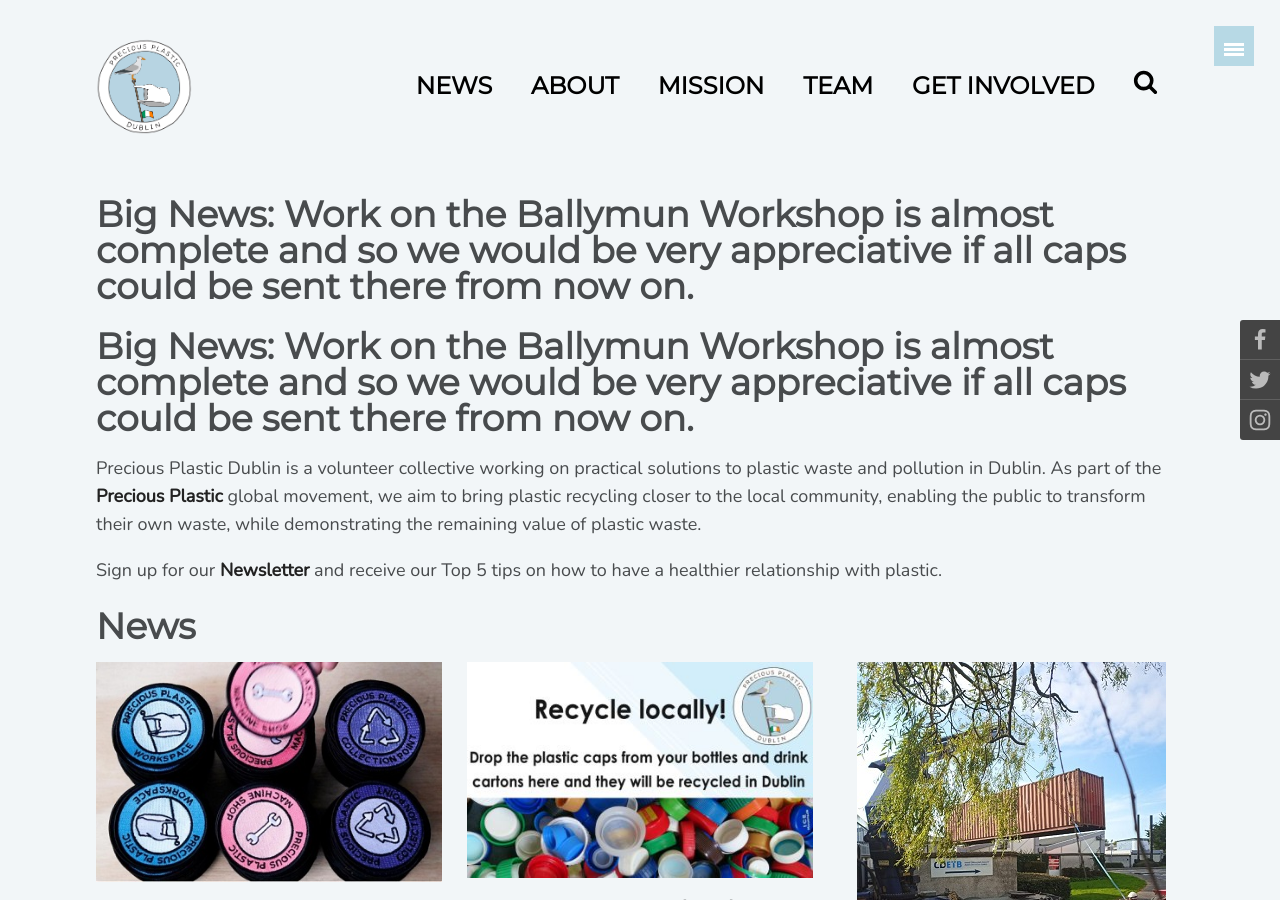
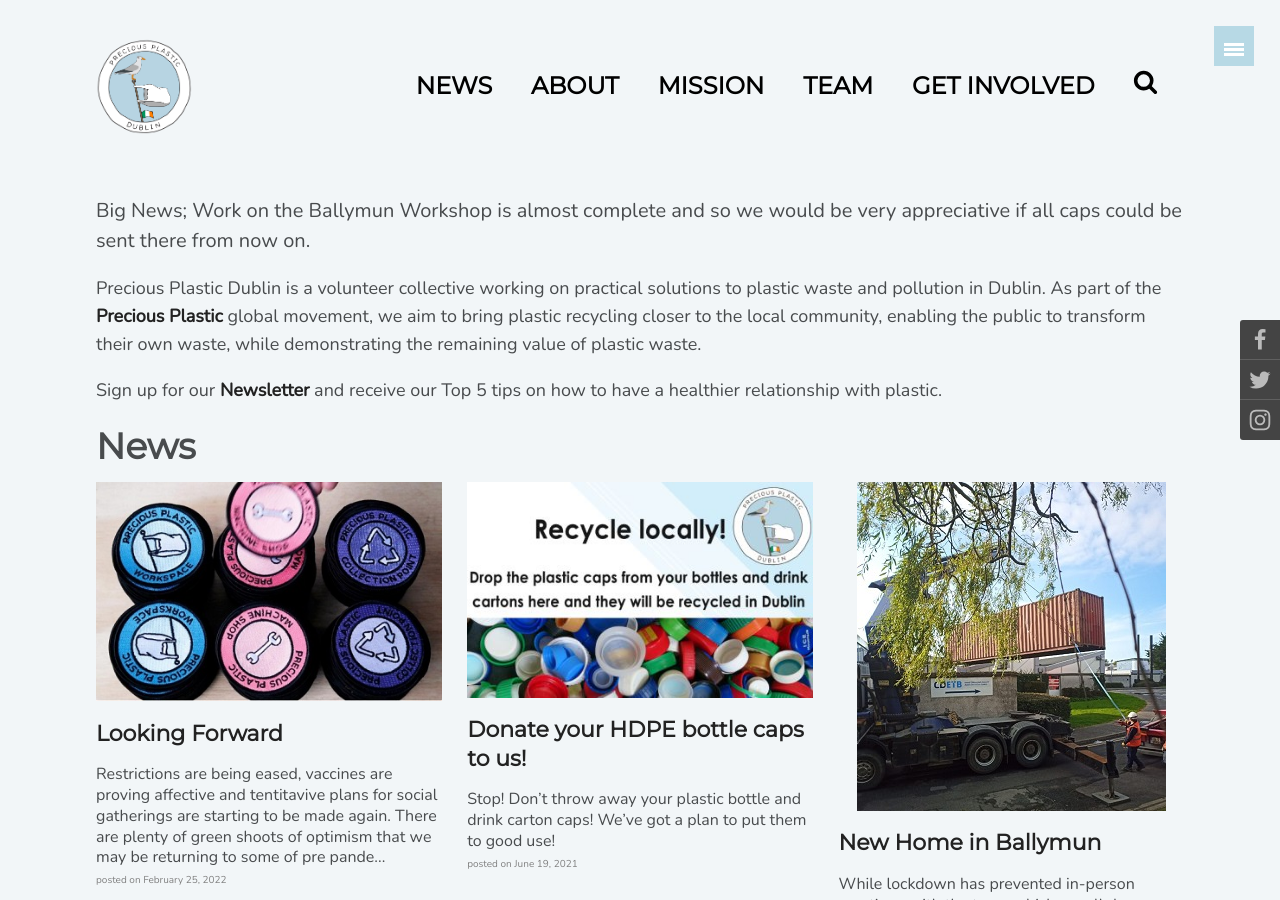
Before and after one commit to preciousplasticdublin/preciousplasticdublin.github.io, a Jekyll site: the page built from index.md, in a window 1280 px wide and 900 px high. Built offline with Jekyll 4.4.1, drawn with Linux system fonts in a browser that asks for light colours; comment, search, counter and statistics services are not loaded; our own code applies the rules of GitHub Pages for plain Markdown files.

Commit message:
Update index.md
Landing Page fix

```diff
--- a/index.md
+++ b/index.md
@@ -5,7 +5,7 @@
 
 
 
-# Big News: Work on the Ballymun Workshop is almost complete and so we would be very appreciative if all caps could be sent there from now on.
+Big News; Work on the Ballymun Workshop is almost complete and so we would be very appreciative if all caps could be sent there from now on.
 
 Precious Plastic Dublin is a volunteer collective working on practical solutions to plastic waste and pollution in Dublin. As part of the [Precious Plastic](https://preciousplastic.com) global movement, we aim to bring plastic recycling closer to the local community, enabling the public to transform their own waste, while demonstrating the remaining value of plastic waste.
 
```
